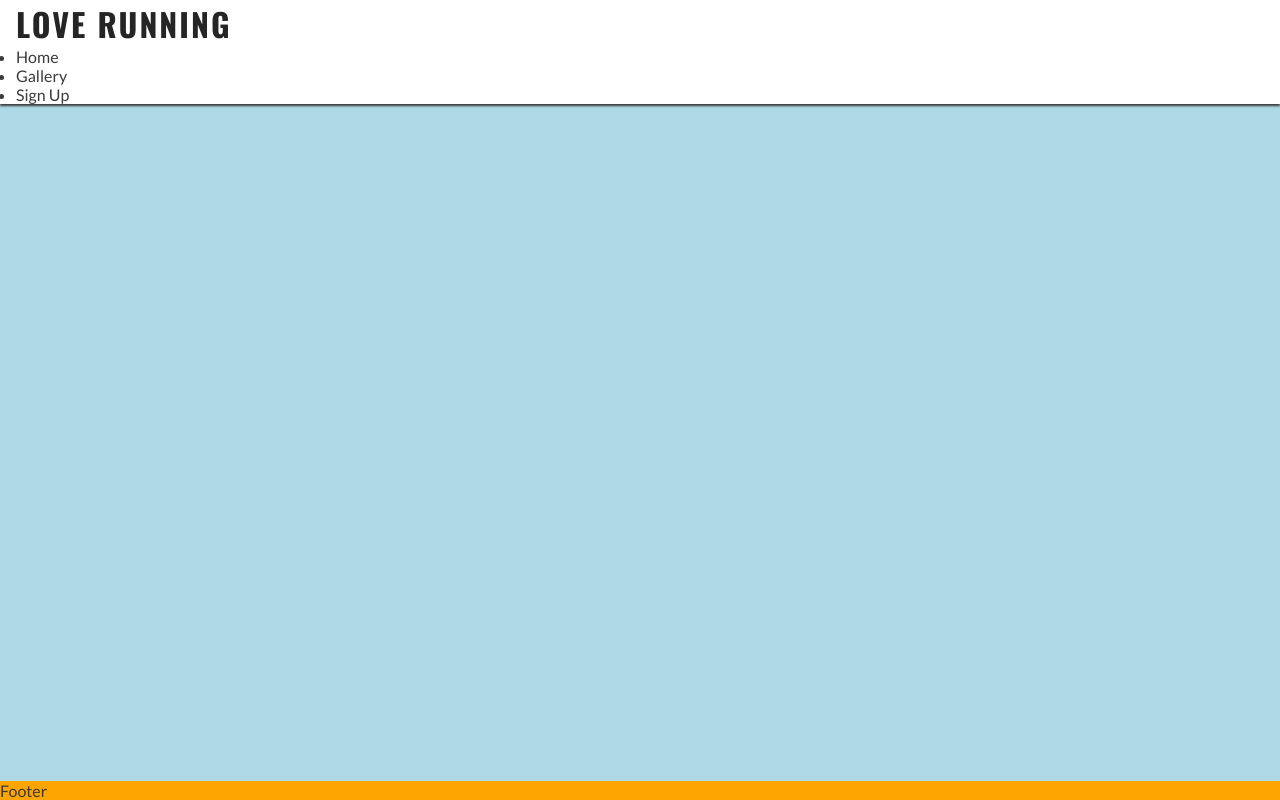
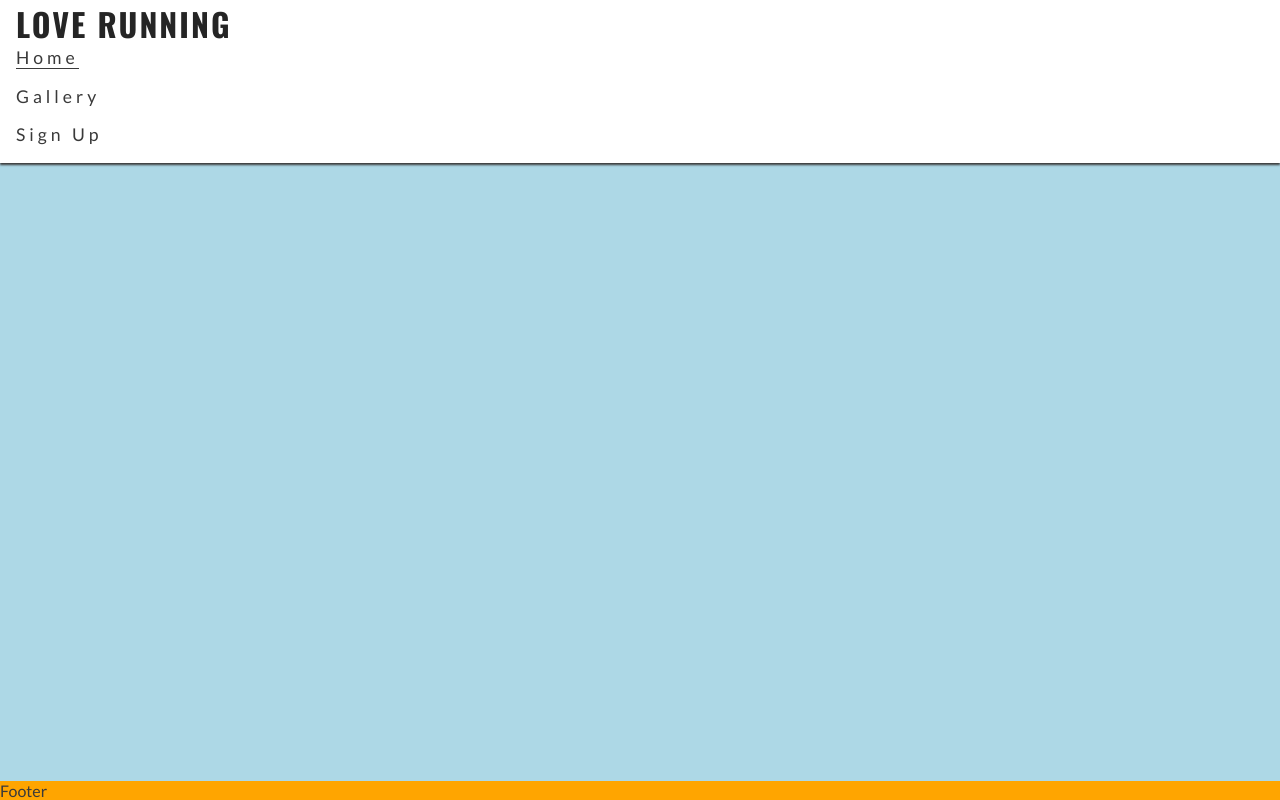
Before and after one commit to hdlikethetv/love-running, a plain HTML site: page index.html in a window 1280 px wide. Drawn offline with nearby package versions, Linux system fonts and the light colour scheme.

Commit message:
Style the navbar and menu

```diff
--- a/assets/css/style.css
+++ b/assets/css/style.css
@@ -40,7 +40,21 @@ h1 {
     letter-spacing: 2px;
     color: #252525;
 }
-/*Main content*/
+
+#menu {
+    font-size: 110%;
+    letter-spacing: 4px;
+    list-style-type: none;
+}
+    #menu li {
+        margin-bottom: 1em;
+    }
+
+    .active {
+        border-bottom: 1px solid #3a3a3a;
+    }
+
+    /*Main content*/
 main {
     background-color: lightblue;
     /* Make main take up remaining space to push footer down */
--- a/index.html
+++ b/index.html
@@ -24,11 +24,12 @@
         <h1 id="logo">Love Running</h1>
     </a>
     <nav>
-        <ul>
-            <li><a href="">Home</a></li>
-            <li><a href="">Gallery</a></li>
-            <li><a href="">Sign Up</a></li>
-        </ul>
+   <ul id="menu">
+    <li><a href="#" class="active">Home</a></li>
+    <li><a href="#">Gallery</a></li>
+    <li><a href="#">Sign Up</a></li>
+</ul>
+
     </nav>
 </header>
 <!-- Main content -->
```
